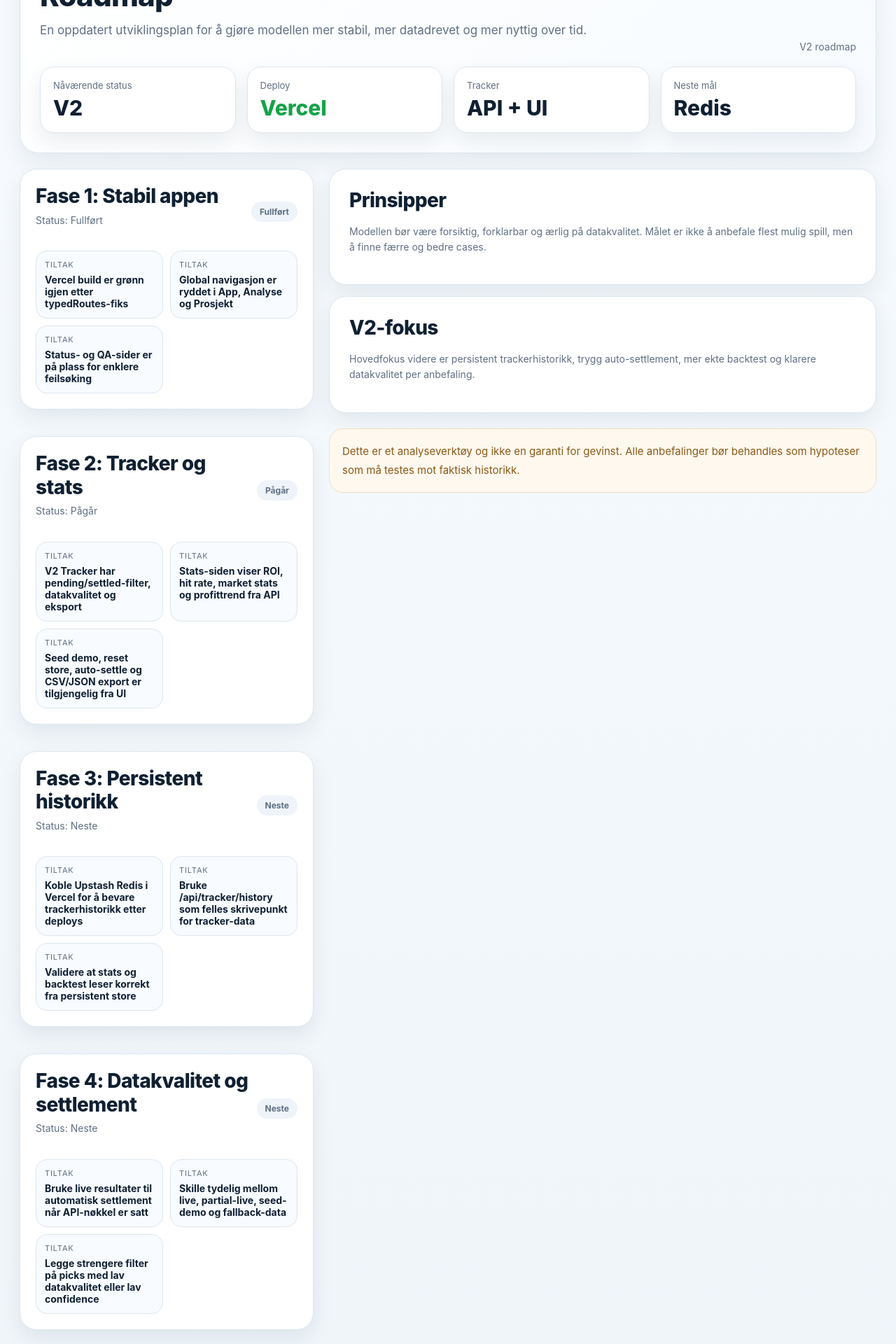
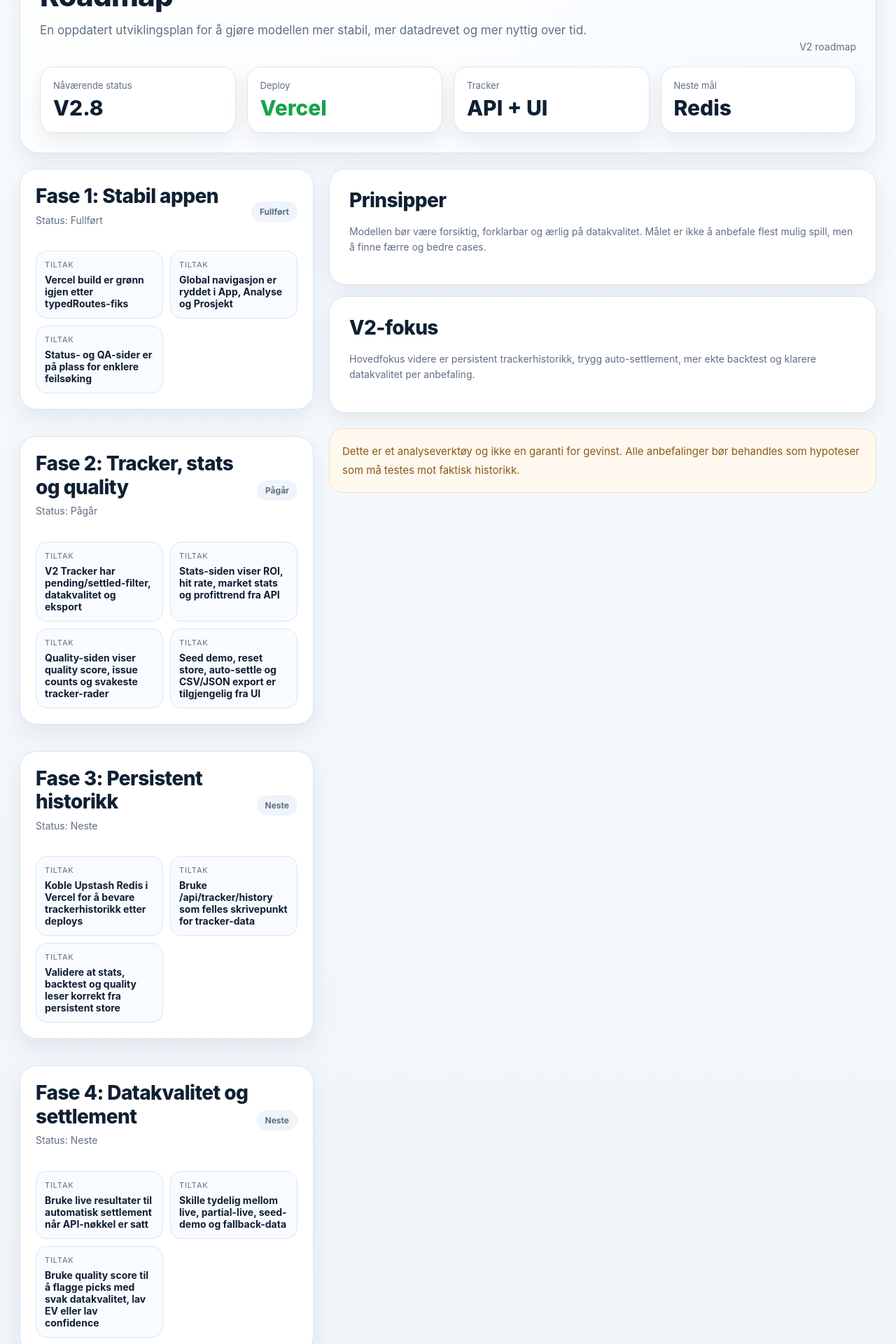
Before and after one commit to hakonnilsen157-commits/PL-betting-model, a Next.js app in the folder pl-vercel-v1/: page /roadmap in a window 1280 px wide. Shown: the part 300-2220 px from the top of the page at 70% size. Built offline with nearby package versions, Linux system fonts and the light colour scheme.

Commit message:
Update roadmap with quality layer progress

```diff
--- a/pl-vercel-v1/app/roadmap/page.tsx
+++ b/pl-vercel-v1/app/roadmap/page.tsx
@@ -9,11 +9,12 @@ const phases = [
     ],
   },
   {
-    title: 'Fase 2: Tracker og stats',
+    title: 'Fase 2: Tracker, stats og quality',
     status: 'Pågår',
     items: [
       'V2 Tracker har pending/settled-filter, datakvalitet og eksport',
       'Stats-siden viser ROI, hit rate, market stats og profittrend fra API',
+      'Quality-siden viser quality score, issue counts og svakeste tracker-rader',
       'Seed demo, reset store, auto-settle og CSV/JSON export er tilgjengelig fra UI',
     ],
   },
@@ -23,7 +24,7 @@ const phases = [
     items: [
       'Koble Upstash Redis i Vercel for å bevare trackerhistorikk etter deploys',
       'Bruke /api/tracker/history som felles skrivepunkt for tracker-data',
-      'Validere at stats og backtest leser korrekt fra persistent store',
+      'Validere at stats, backtest og quality leser korrekt fra persistent store',
     ],
   },
   {
@@ -32,7 +33,7 @@ const phases = [
     items: [
       'Bruke live resultater til automatisk settlement når API-nøkkel er satt',
       'Skille tydelig mellom live, partial-live, seed-demo og fallback-data',
-      'Legge strengere filter på picks med lav datakvalitet eller lav confidence',
+      'Bruke quality score til å flagge picks med svak datakvalitet, lav EV eller lav confidence',
     ],
   },
   {
@@ -64,7 +65,7 @@ export default function RoadmapPage() {
         <div className="summary-grid" style={{ marginTop: 20 }}>
           <div className="summary-card">
             <div className="summary-label">Nåværende status</div>
-            <div className="summary-value">V2</div>
+            <div className="summary-value">V2.8</div>
           </div>
           <div className="summary-card">
             <div className="summary-label">Deploy</div>
```
